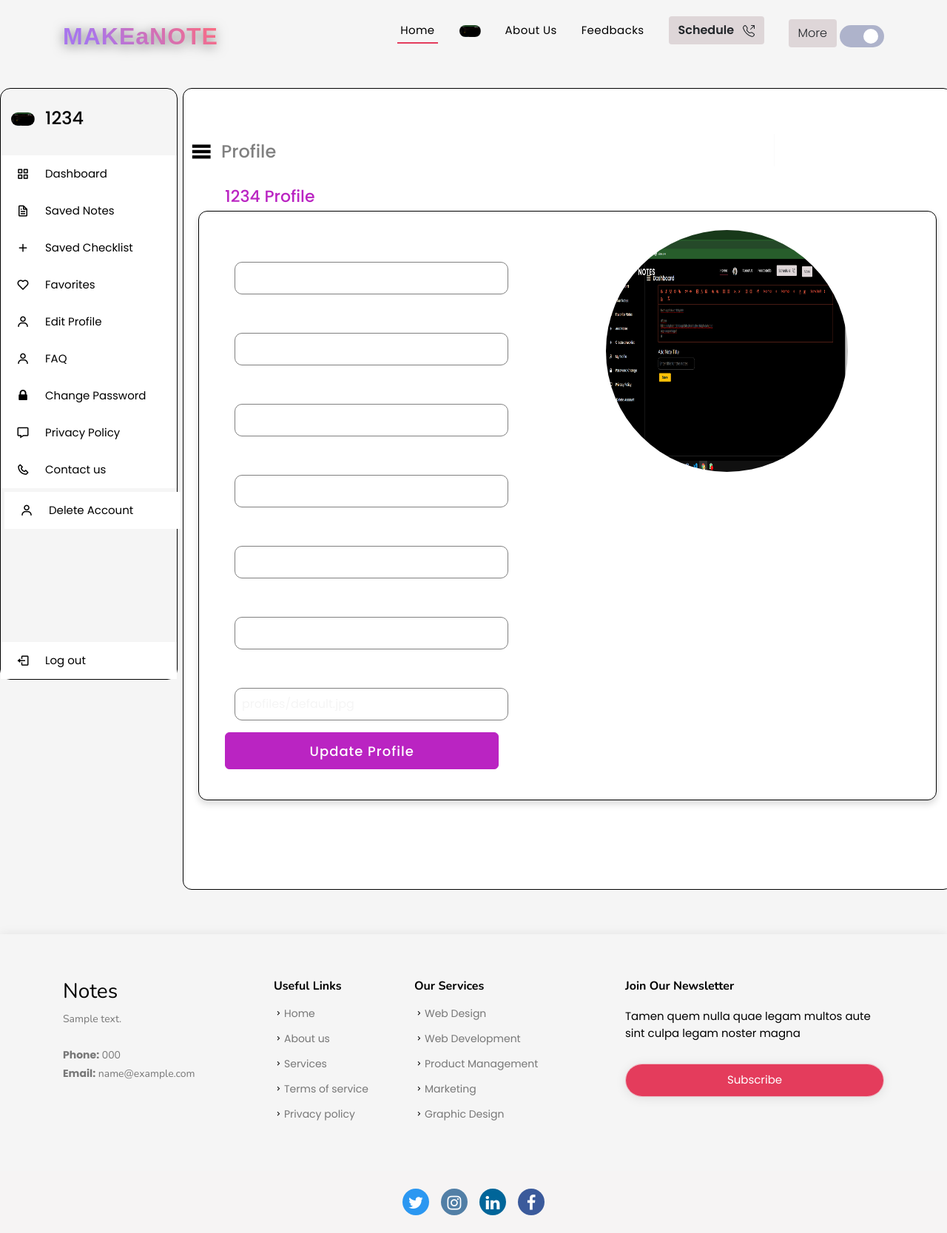
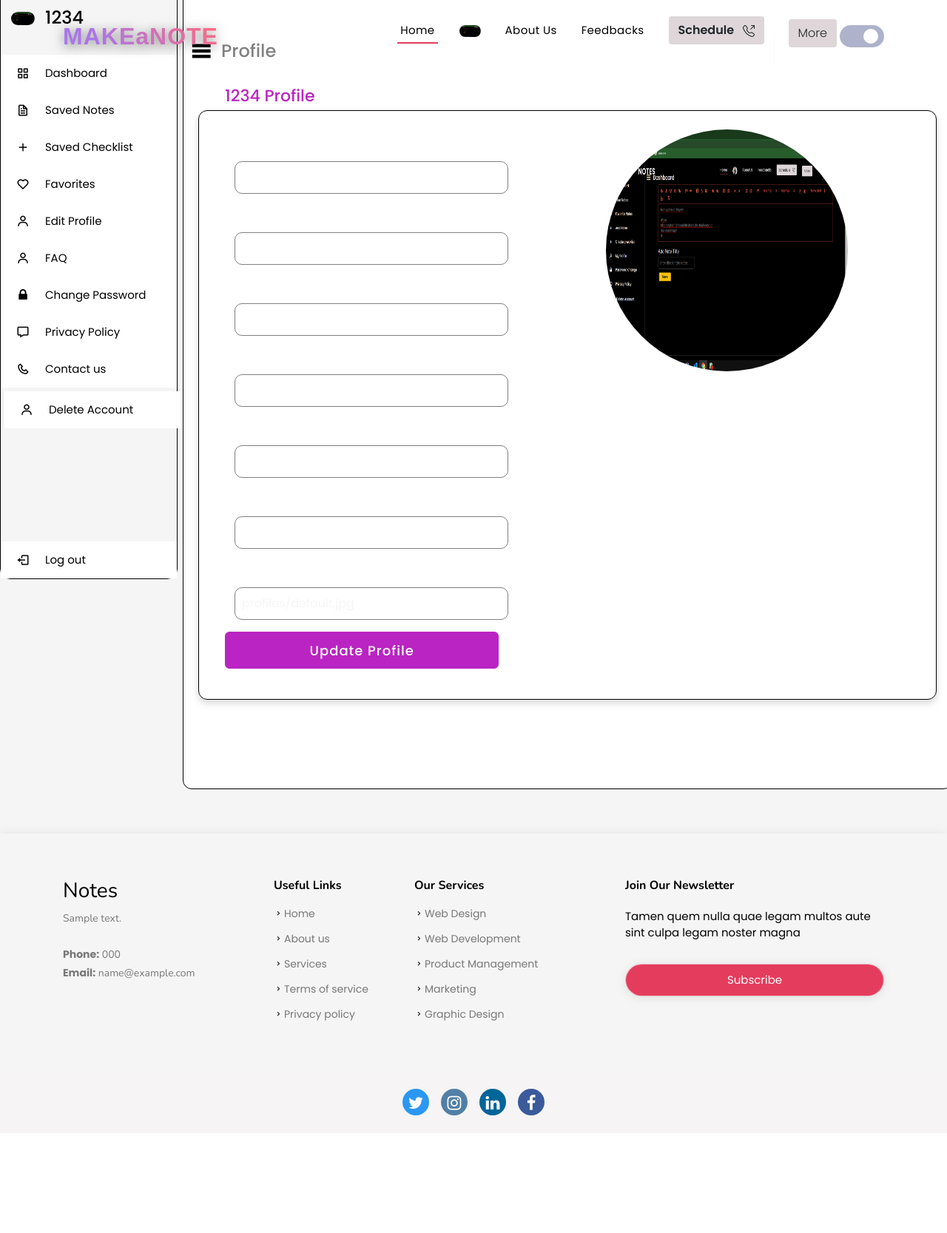
Before and after one commit to pawan941394/makeanotetesting, a Django app: page /profile in a window 1280 px wide. Shown: the whole page at 74% size. After the commit the page ends 1508 px from the top, so only its background shows below. Run offline with Django 3.2, Linux system fonts and the light colour scheme; a user stored in the database is signed in; data comes from the database, SQL or seed files in the repository; tables that the repository leaves empty hold one stand-in row (values such as "Sample post").

Commit message:
Update userProfile.html

```diff
--- a/templates/AfterLogin/userProfile.html
+++ b/templates/AfterLogin/userProfile.html
@@ -10,9 +10,9 @@
 
 <style>
     @media only screen and (max-width:840px) {
-        .dashboardIndex {
-            margin-top: 6px;
-        }
+           .dashboardIndex {
+    margin-top: 59px !important;
+}
         .contactUsPage .container .content {
             display: flex !important;
             align-items: center !important;
@@ -53,9 +53,7 @@
         }
     }
 
-    .dashboardIndex {
-    margin-top: 59px !important;
-}
+
 </style>
 {% endblock %} {% block content %}
 
```
